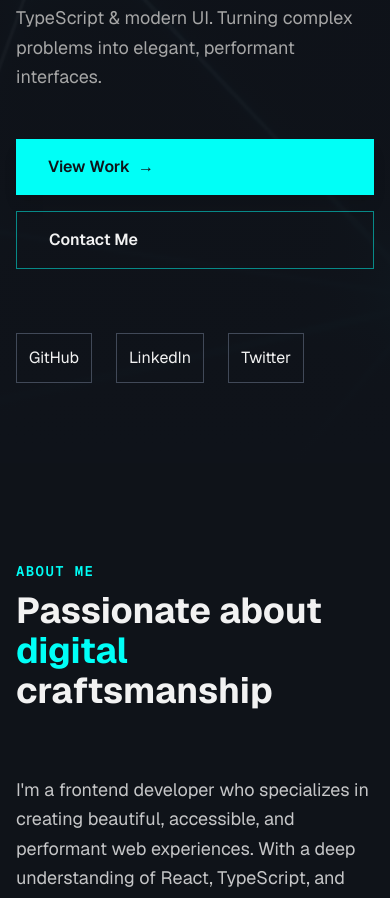
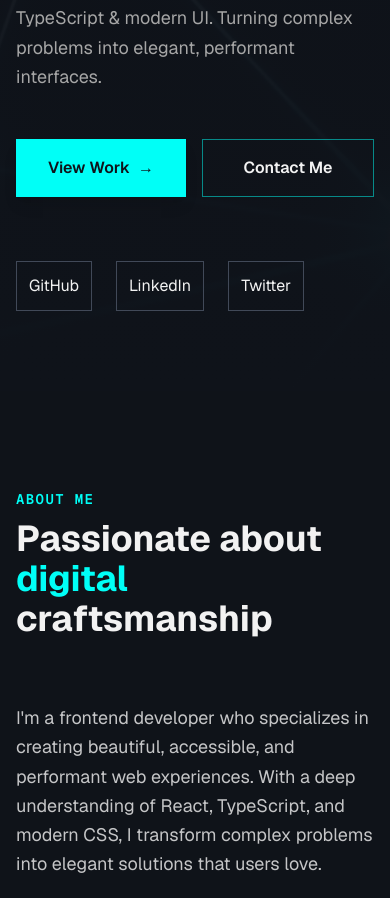
Before and after one commit to irorerejuliet/IRORERE_JULIET, a Next.js app: page / in a window 390 px wide. Shown: the part 980-1878 px from the top of the page. Built offline with nearby package versions, Linux system fonts and the light colour scheme.

Commit message:
fixed error on resend

```diff
--- a/components/Hero.tsx
+++ b/components/Hero.tsx
@@ -64,11 +64,11 @@ export function Hero() {
           {/* Buttons */}
           <motion.div
             variants={fadeInUp}
-            className="flex flex-col sm:flex-row gap-4 mb-16"
+            className="flex flex-row flex-wrap gap-4 mb-16"
           >
             <Link
               href="#projects"
-              className="group px-8 py-4 bg-accent text-accent-foreground font-semibold rounded-lg hover:bg-accent/90 transition-all duration-300 flex items-center gap-2 shadow-lg hover:shadow-xl"
+              className="group px-6 sm:px-8 py-4 bg-accent text-accent-foreground font-semibold rounded-lg hover:bg-accent/90 transition-all duration-300 flex items-center justify-center gap-2 shadow-lg hover:shadow-xl flex-1 sm:flex-none"
             >
               View Work
               <span className="group-hover:translate-x-1 transition-transform duration-200">
@@ -78,7 +78,7 @@ export function Hero() {
 
             <Link
               href="#contact"
-              className="px-8 py-4 border border-accent/50 text-foreground font-semibold rounded-lg hover:border-accent hover:bg-accent/5 transition-all duration-300"
+              className="px-6 sm:px-8 py-4 border border-accent/50 text-foreground font-semibold rounded-lg hover:border-accent hover:bg-accent/5 transition-all duration-300 flex items-center justify-center flex-1 sm:flex-none"
             >
               Contact Me
             </Link>
```
Also changed, not shown: app/api/contact/route.ts (+6 -5 lines).
